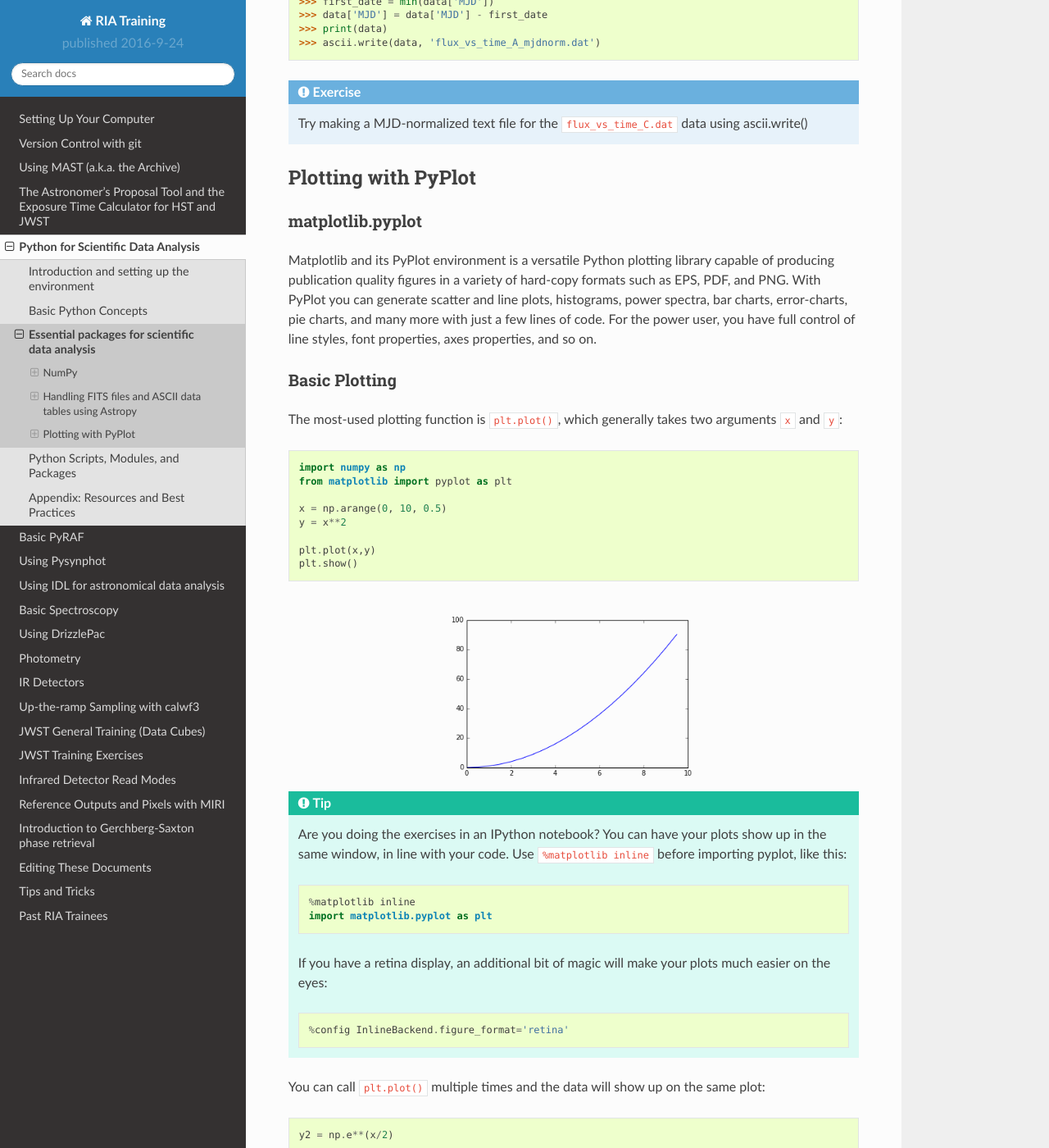
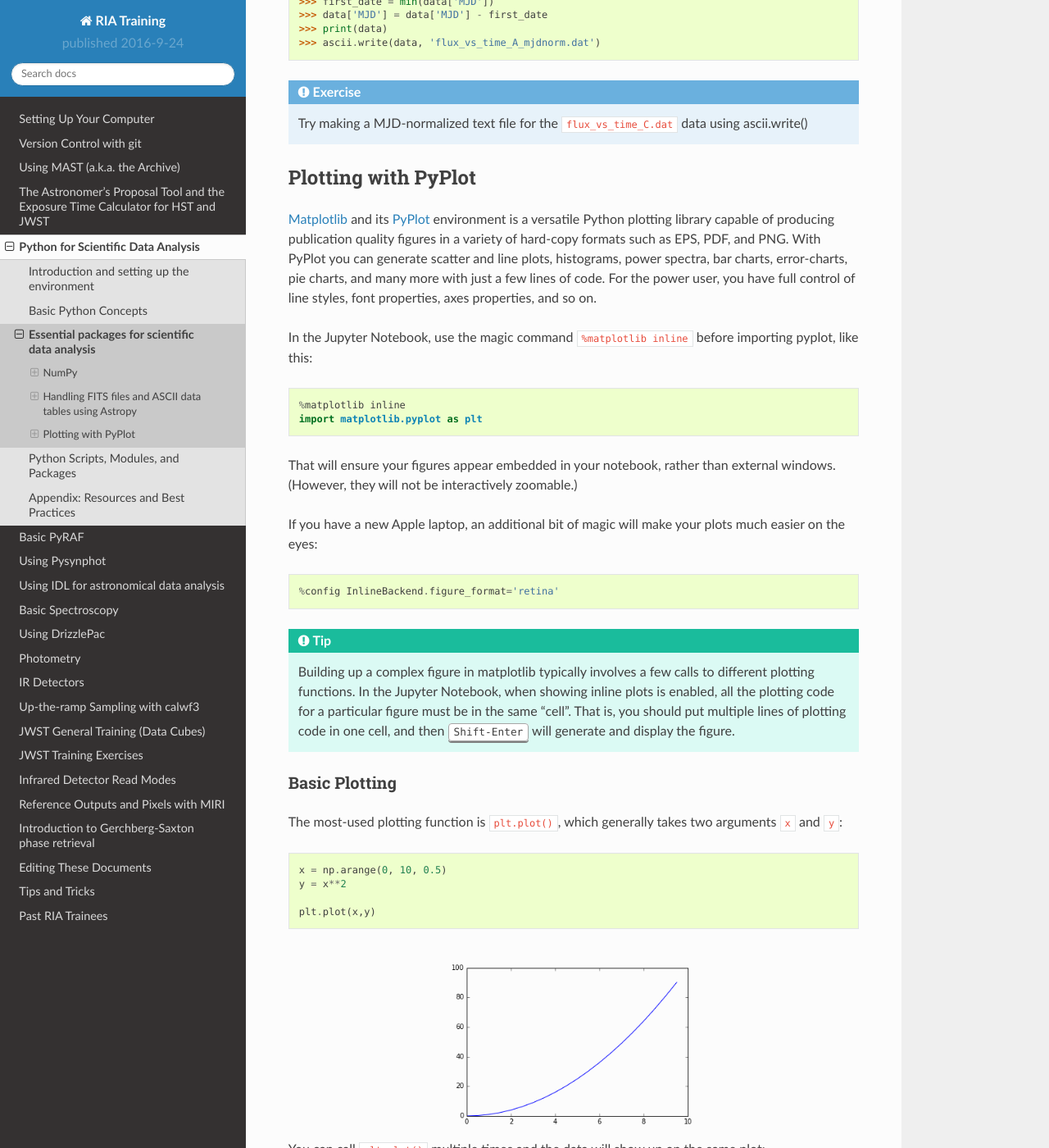
Before and after one commit to staceybright/training-library, a Sphinx documentation site: the page built from source/python/scientific_packages.txt, in a window 1280 px wide and 1400 px high, scrolled down 12537 px. Shown: the whole window at 82% size. Built offline with Sphinx 7.4.7 and the Read the Docs theme 2.0.0, drawn with Linux system fonts in a browser that asks for light colours; some of the changed text lies outside the part shown.

Commit message:
python plotting: assume Jupyter notebook in instructions

```diff
--- a/source/python/scientific_packages.txt
+++ b/source/python/scientific_packages.txt
@@ -539,16 +539,22 @@ Examples::
 Plotting with PyPlot
 ====================
 
-matplotlib.pyplot
------------------
+`Matplotlib <http://matplotlib.org>`_ and its `PyPlot <http://matplotlib.org/users/pyplot_tutorial.html>`_ environment is a versatile Python plotting library capable of producing publication quality figures in a variety of hard-copy formats such as EPS, PDF, and PNG. With PyPlot you can generate scatter and line plots, histograms, power spectra, bar charts, error-charts, pie charts, and many more with just a few lines of code. For the power user, you have full control of line styles, font properties, axes properties, and so on.
 
-Matplotlib and its PyPlot environment is a versatile Python plotting
-library capable of producing publication quality figures in a variety of
-hard-copy formats such as EPS, PDF, and PNG. With PyPlot you can
-generate scatter and line plots, histograms, power spectra, bar charts,
-error-charts, pie charts, and many more with just a few lines of code.
-For the power user, you have full control of line styles, font
-properties, axes properties, and so on.
+In the Jupyter Notebook, use the magic command ``%matplotlib inline`` before importing pyplot, like this::
+
+   %matplotlib inline
+   import matplotlib.pyplot as plt
+
+That will ensure your figures appear embedded in your notebook, rather than external windows. (However, they will not be interactively zoomable.)
+
+If you have a new Apple laptop, an additional bit of magic will make your plots much easier on the eyes::
+
+   %config InlineBackend.figure_format='retina'
+
+.. tip::
+
+   Building up a complex figure in matplotlib typically involves a few calls to different plotting functions. In the Jupyter Notebook, when showing inline plots is enabled, all the plotting code for a particular figure must be in the same "cell". That is, you should put multiple lines of plotting code in one cell, and then :kbd:`Shift-Enter` will generate and display the figure.
 
 .. _python_simple_scatter:
 
@@ -558,31 +564,15 @@ Basic Plotting
 The most-used plotting function is ``plt.plot()``, which generally takes
 two arguments ``x`` and ``y``::
 
-   import numpy as np
-   from matplotlib import pyplot as plt
-
    x = np.arange(0, 10, 0.5)
    y = x**2
 
    plt.plot(x,y)
-   plt.show()
 
 .. figure:: figures/basicplot.png
    :width: 50%
    :align: center
    :alt: Our first plot.
-
-.. tip::
-
-   Are you doing the exercises in an IPython notebook? You can have your plots show up in the same window, in line with your code. Use ``%matplotlib inline`` before importing pyplot, like this::
-
-      %matplotlib inline
-      import matplotlib.pyplot as plt
-
-   If you have a retina display, an additional bit of magic will make your plots much easier on the eyes::
-
-      %config InlineBackend.figure_format='retina'
-
 
 You can call ``plt.plot()`` multiple times and the data will show up on the same plot::
 
@@ -696,6 +686,42 @@ For the filled contour plot, we need to convert the data to a format ``contourf`
 
    # adjust plot spacing
    fig.tight_layout()
+
+Here's the code explained above above all in one place, suitable for the Jupyter Notebook or pasting into an interactive interpreter::
+
+   # make figure with two rows and two columns of subplots, specify size in inches
+   fig, [(ax0, ax1), (ax2, ax3)] = plt.subplots(2, 2, figsize=(8, 8))
+   data_x = np.random.randn(5000)
+   data_y = np.random.randn(5000)
+
+   ax0.scatter(data_x, data_y)
+   ax0.set_title('plt.scatter()')
+
+   # set number of bins for histograms
+   nbins = 20
+
+   # histogram of 1D dataset
+   ax1.hist(data_x, bins=nbins)
+   ax1.set_title('plt.hist()')
+
+   # histogram of 2D dataset
+   # we assign hist2d output to variables for use in the next plot
+   H, xedges, yedges, patches = ax2.hist2d(data_x, data_y, cmap='Blues', bins=(nbins, nbins))
+   ax2.set_title('plt.hist2d()')
+
+   x_bin_sizes = (xedges[1:] - xedges[:-1]).reshape((1, nbins))
+   y_bin_sizes = (yedges[1:] - yedges[:-1]).reshape((nbins, 1))
+   pdf = (H * (x_bin_sizes * y_bin_sizes))
+   X, Y = 0.5 * (xedges[1:] + xedges[:-1]), 0.5 * (yedges[1:] + yedges[:-1])
+   Z = pdf.T
+
+   # plot filled contour map
+   cs = ax3.contourf(X, Y, Z, origin="lower", cmap='Blues')
+   ax3.set_title('plt.contourf()')
+
+   # adjust plot spacing
+   fig.tight_layout()
+   fig.savefig('subplot_examples.png')
 
 .. figure:: figures/subplot_examples.png
    :width: 75%
```
